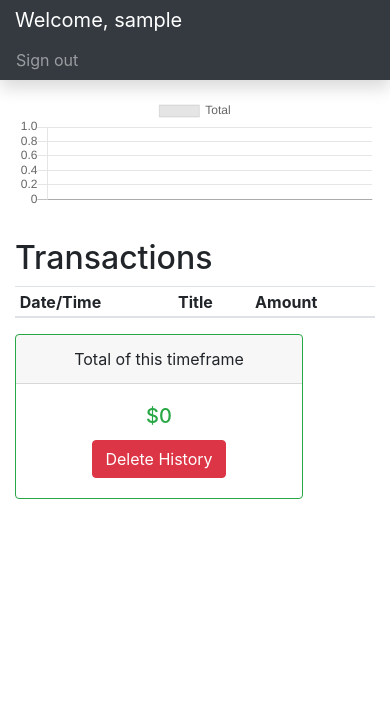
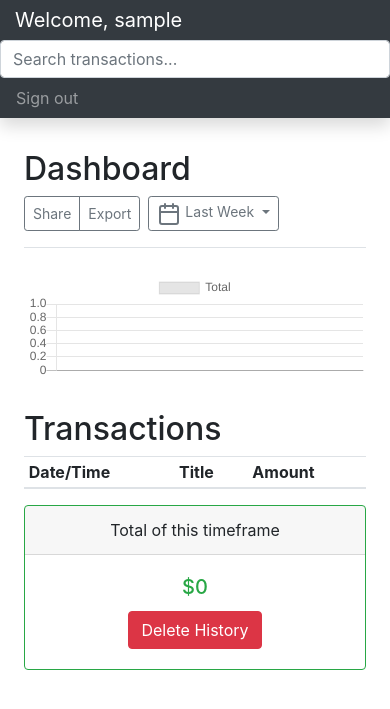
Before and after one commit to Visteus/Shopping-Manager, a Django app: page /dashboard/1/ in a window 390 px wide. Shown: the top 709 px of the page. Run offline with Django 3.2, Linux system fonts and the light colour scheme; the visitor is signed in with stand-in values (Sample User, id 1); data that the repository does not hold is empty; some libraries are stand-ins or nearby versions.

Commit message:
make total panel more responsive in smaller device

```diff
--- a/core/templates/dashboard.html
+++ b/core/templates/dashboard.html
@@ -7,9 +7,9 @@
 
 {% block content %}
 {% if user.is_authenticated and user.is_active %}
-<nav class="navbar navbar-dark fixed-top bg-dark flex-md-nowrap p-0 shadow">
+<nav class="navbar navbar-dark bg-dark flex-md-nowrap p-0 shadow">
 	<a class="navbar-brand col-sm-3 col-md-2 mr-0" href="#">Welcome, {{ user.username }}</a>
-	<!-- <input class="form-control form-control-dark w-100" type="text" placeholder="Search transactions..." aria-label="Search"> -->
+	<input class="form-control form-control-dark w-100" type="text" placeholder="Search transactions..." aria-label="Search">
 	<ul class="navbar-nav px-3">
 		<li class="nav-item text-nowrap">
 			<a class="nav-link" href="{% url 'core:logout_view' %}">Sign out</a>
@@ -18,15 +18,14 @@
 </nav>
 <div class="container-fluid">
 	<div class="row">
-		<main role="main" class="container-fluid">
+		<main role="main" class="col-md-12 ml-sm-auto col-lg-12 pt-3 px-4">
 			<div class="d-flex justify-content-between flex-wrap flex-md-nowrap align-items-center pt-3 pb-2 mb-3 border-bottom">
 				<h1 class="h2">Dashboard</h1>
 				<div class="btn-toolbar mb-2 mb-md-0">
-					<!-- <div class="btn-group mr-2"> -->
-						<!-- <button class="btn btn-sm btn-outline-secondary">Share</button>
-						<button class="btn btn-sm btn-outline-secondary">Export</button> -->
-					<!-- </div> -->
-					<div class="btn-group dropleft">
+					<div class="btn-group mr-2">
+						<button class="btn btn-sm btn-outline-secondary">Share</button>
+						<button class="btn btn-sm btn-outline-secondary">Export</button>
+					</div>
 					<button class="btn btn-sm btn-outline-secondary dropdown-toggle" type="button" id="dropdownMenu" data-toggle="dropdown" aria-haspopup="true"
 					aria-expanded="false">
 						<span data-feather="calendar"></span>
@@ -38,8 +37,6 @@
 						<a class="dropdown-item" href="{% url 'core:dashboard_view' 'last-year'%}">Last year</a>
 					</div>
 				</div>
-				</div>
-
 			</div>
 
 			<canvas class="my-4 w-100" id="myChart" width="900" height="300"></canvas>
@@ -118,8 +115,8 @@
 					</nav>
 					{% endif %}
 				</div>
-				<div class="col-xl-2">
-					<div class="card border-success mb-3" style="max-width: 18rem;">
+				<div class="col-xl-2 col-lg-12">
+					<div class="card border-success mb-3">
 						<div class="card-header text-center">Total of this timeframe</div>
 						<div class="card-body text-success">
 							<h5 class="card-title text-center">${{total}}</h5>
```
Lines whose indentation alone changed are shown as unchanged.
